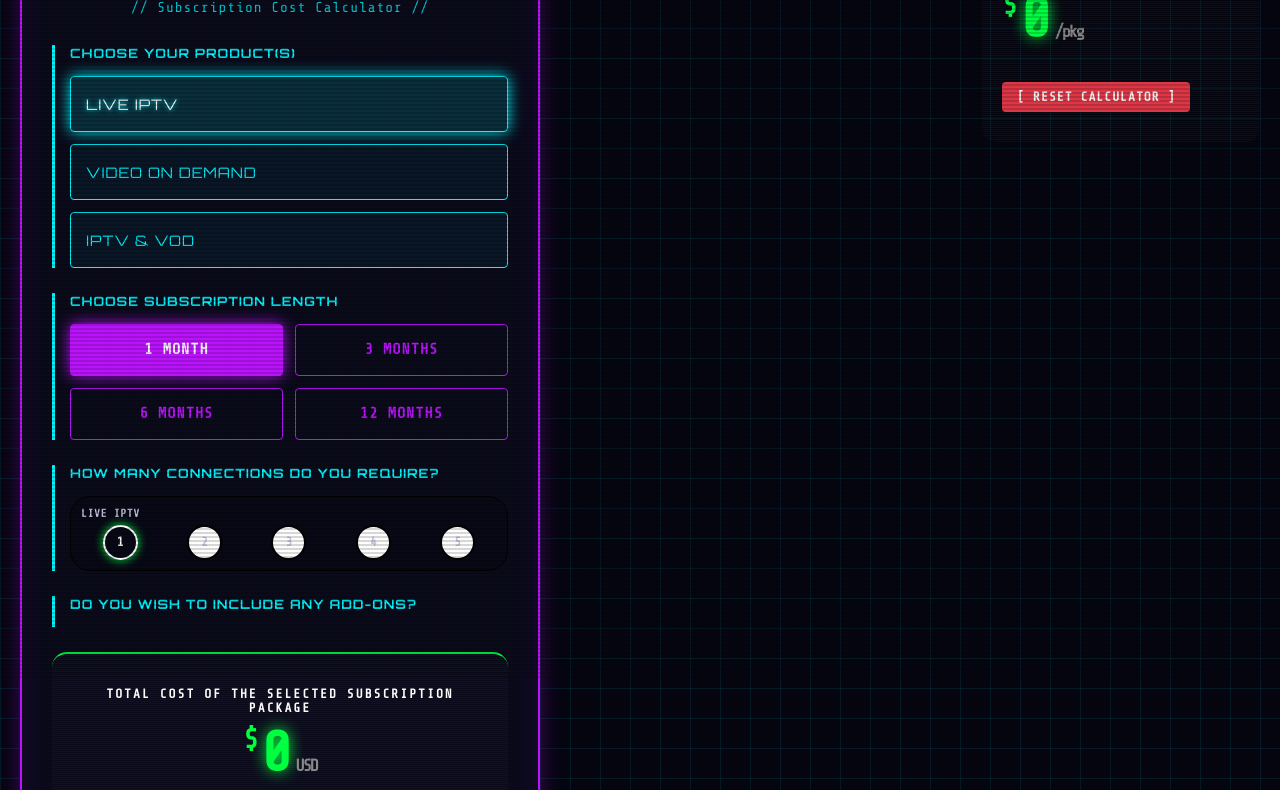
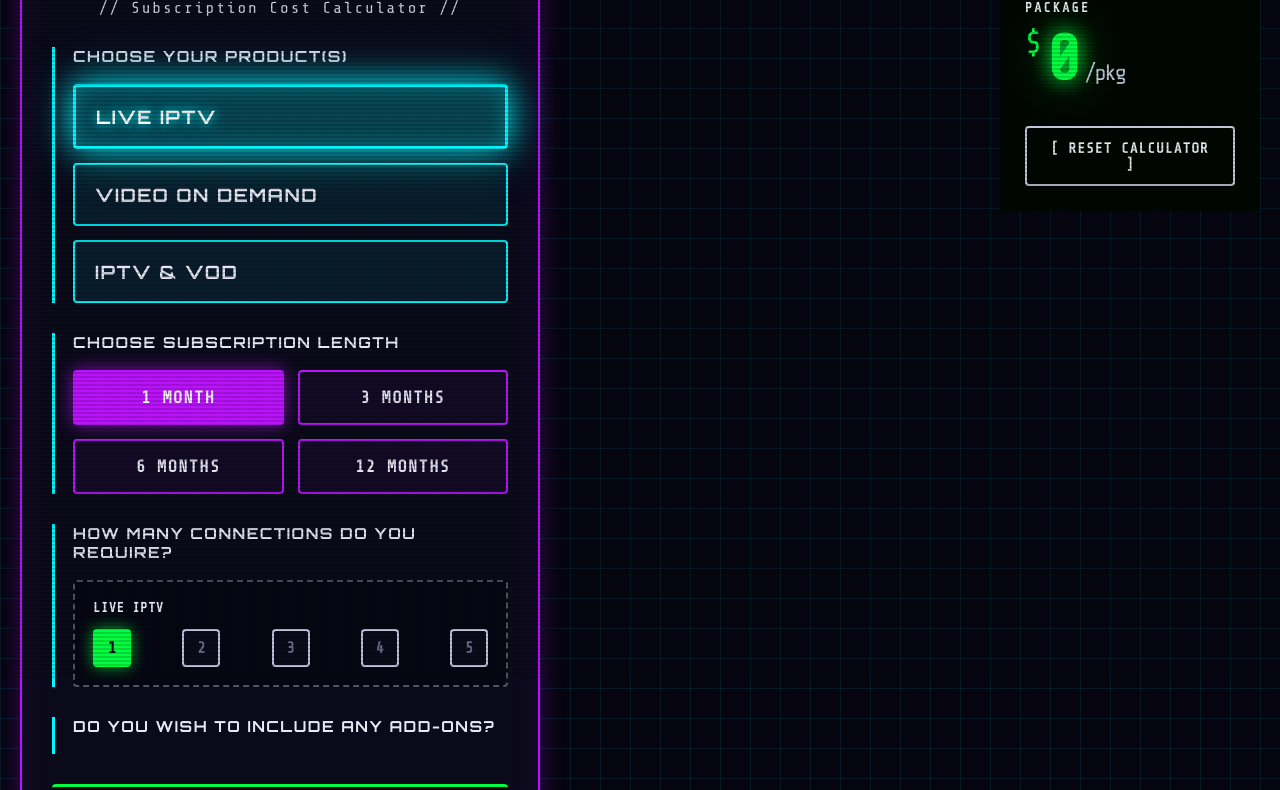
Before and after one commit to Julie-Deaffie/Got-Justo2, a plain HTML site: page index.html in a window 1280 px wide. Shown: the part 122-912 px from the top of the page. Drawn offline with nearby package versions, Linux system fonts and the light colour scheme.

Commit message:
Enhance button styles and adjust font sizes

```diff
--- a/style.css
+++ b/style.css
@@ -117,14 +117,15 @@
     border: 2px solid var(--neon-cyan);
     padding: 18px 20px;
     font-family: var(--font-header);
-    font-size: 1.05em;
+    font-size: 1.15em;
+    font-weight: 700;
     cursor: pointer;
     transition: all 0.3s;
     text-align: left;
     position: relative;
     overflow: hidden;
     text-transform: uppercase;
-    letter-spacing: 1px;
+    letter-spacing: 1.5px;
     border-radius: 4px;
     min-height: 56px;
 }
@@ -149,11 +150,13 @@
 }
 
 .btn-cyber-main.selected {
-    background: rgba(0, 247, 255, 0.2);
-    box-shadow: 0 0 20px rgba(0, 247, 255, 0.6);
+    background: rgba(0, 247, 255, 0.25);
+    box-shadow: 0 0 30px rgba(0, 247, 255, 0.8), 0 0 50px rgba(0, 247, 255, 0.5), inset 0 0 20px rgba(0, 247, 255, 0.3);
     border-color: var(--neon-cyan);
+    border-width: 3px;
     color: #fff;
-    text-shadow: 0 0 8px var(--neon-cyan);
+    text-shadow: 0 0 10px var(--neon-cyan), 0 0 20px rgba(0, 247, 255, 0.5);
+    font-weight: 900;
 }
 
 /* Duration & Addon Buttons (Pills) */
@@ -170,11 +173,11 @@
     padding: 16px 12px;
     font-family: var(--font-data);
     font-weight: bold;
-    font-size: 0.95em;
+    font-size: 1.05em;
     cursor: pointer;
     transition: all 0.2s;
     text-transform: uppercase;
-    letter-spacing: 1px;
+    letter-spacing: 1.5px;
     border-radius: 4px;
     min-height: 52px;
 }
@@ -228,7 +231,7 @@
     height: 38px;
     background: var(--panel-dark);
     border: 2px solid var(--text-dim);
-    color: var(--text-bright);
+    color: #6a6a8a;
     display: flex;
     align-items: center;
     justify-content: center;
@@ -365,13 +368,13 @@
 
     .btn-cyber-main {
         padding: 16px 18px;
-        font-size: 0.95em;
+        font-size: 1.05em;
         min-height: 54px;
     }
 
     .btn-cyber-pill {
         padding: 14px 10px;
-        font-size: 0.85em;
+        font-size: 0.95em;
         min-height: 48px;
     }
 
@@ -414,12 +417,12 @@
     }
 
     .btn-cyber-main {
-        font-size: 0.85em;
+        font-size: 0.95em;
         padding: 14px 16px;
     }
 
     .btn-cyber-pill {
-        font-size: 0.75em;
+        font-size: 0.85em;
         padding: 12px 8px;
     }
 
@@ -470,143 +473,4 @@
     .conn-group {
         min-width: 250px;
     }
-}    box-shadow: 0 0 20px rgba(188, 19, 254, 0.2), inset 0 0 20px rgba(188, 19, 254, 0.1);
-    padding: 25px; border-radius: 5px; position: relative;
 }
-
-/* Header styling */
-.logo-text { font-family: var(--font-header); font-size: 2.5em; margin: 0; letter-spacing: 2px; text-shadow: 0 0 10px var(--neon-cyan); }
-.neon-cyan { color: var(--neon-cyan); }
-.neon-purple { color: var(--neon-purple); }
-.subtitle { font-size: 0.9em; color: var(--neon-cyan); letter-spacing: 1px; margin-bottom: 30px; opacity: 0.8; }
-
-/* Panels and Labels */
-.cyber-panel { margin-bottom: 25px; border-left: 3px solid var(--neon-cyan); padding-left: 15px; text-align: left; }
-.label { color: var(--neon-cyan); font-family: var(--font-header); font-size: 0.8em; margin-bottom: 15px; text-transform: uppercase; letter-spacing: 1px; }
-
-/* Main Product Buttons */
-.vertical-stack { display: flex; flex-direction: column; gap: 12px; }
-.btn-cyber-main {
-    background: rgba(0, 247, 255, 0.05); color: var(--neon-cyan);
-    border: 1px solid var(--neon-cyan); padding: 15px; font-family: var(--font-header);
-    font-size: 0.9em; cursor: pointer; transition: all 0.3s; text-align: left;
-    position: relative; overflow: hidden; text-transform: uppercase;
-}
-
-.btn-cyber-main::before {
-    content: ''; position: absolute; top: 0; left: -100%; width: 100%; height: 100%;
-    background: linear-gradient(90deg, transparent, rgba(0, 247, 255, 0.2), transparent);
-    transition: 0.5s;
-}
-.btn-cyber-main:hover::before { left: 100%; }
-
-.btn-cyber-main.selected {
-    background: rgba(0, 247, 255, 0.15);
-    box-shadow: 0 0 15px var(--neon-cyan);
-    border-color: var(--neon-cyan); color: #fff;
-    text-shadow: 0 0 5px var(--neon-cyan);
-}
-
-/* Duration & Addon Buttons (Pills) */
-.grid-2x2 { display: grid; grid-template-columns: 1fr 1fr; gap: 12px; }
-.btn-cyber-pill {
-    background: transparent; border: 1px solid var(--neon-purple); color: var(--neon-purple);
-    padding: 12px; font-family: var(--font-data); font-weight: bold; cursor: pointer;
-    transition: all 0.2s; text-transform: uppercase; letter-spacing: 1px;
-}
-.btn-cyber-pill:hover { background: rgba(188, 19, 254, 0.1); box-shadow: 0 0 10px var(--neon-purple); }
-.btn-cyber-pill.selected {
-    background: var(--neon-purple); color: #fff; box-shadow: 0 0 15px var(--neon-purple);
-}
-
-/* Connection Nodes (Formerly Bubbles) */
-.connection-row { display: flex; justify-content: center; gap: 15px; flex-wrap: wrap; }
-.conn-group { border: 1px dashed var(--text-dim); padding: 15px; background: rgba(0,0,0,0.2); flex: 1; min-width: 200px; }
-.conn-label { font-size: 0.7em; margin-bottom: 10px; display: block; color: var(--text-dim); }
-
-.bubble-row { display: flex; justify-content: space-between; }
-/* Changing bubbles to digital nodes */
-.bubble {
-    width: 30px; height: 30px; background: var(--panel-dark);
-    border: 1px solid var(--text-dim); color: var(--text-dim);
-    display: flex; align-items: center; justify-content: center; font-size: 0.9em;
-    cursor: pointer; transition: all 0.2s; font-family: var(--font-data);
-}
-.bubble:hover { border-color: var(--neon-green); color: var(--neon-green); }
-.bubble.selected {
-    background: var(--neon-green); color: var(--bg-dark);
-    border-color: var(--neon-green); box-shadow: 0 0 10px var(--neon-green); font-weight: bold;
-}
-
-/* Footer HUD */
-.cyber-hud {
-    background: #000; border-top: 2px solid var(--neon-green); padding: 20px; margin-top: 25px;
-    position: relative; overflow: hidden;
-}
-/* HUD readout effect */
-.cyber-hud::after {
-    content: ''; position: absolute; top: 0; left: 0; right: 0; bottom: 0;
-    background: repeating-linear-gradient(0deg, rgba(0, 255, 65, 0.05) 0px, rgba(0, 255, 65, 0.05) 1px, transparent 1px, transparent 2px);
-    pointer-events: none;
-}
-
-.footer-label { color: var(--neon-green); font-size: 0.7em; margin-bottom: 5px; letter-spacing: 2px; }
-.price-display { font-family: var(--font-data); font-size: 3.5em; letter-spacing: -2px; }
-.neon-green-text { color: var(--neon-green); text-shadow: 0 0 15px var(--neon-green); }
-.currency { font-size: 0.6em; vertical-align: top; margin-right: 5px; color: var(--neon-green); }
-
-.cyber-reset {
-    background: transparent; border: 1px solid var(--text-dim); color: var(--text-dim);
-    font-family: var(--font-data); font-size: 0.8em; padding: 8px 15px; margin-top: 15px;
-    cursor: pointer; transition: 0.3s; letter-spacing: 1px;
-}
-.cyber-reset:hover { border-color: var(--neon-cyan); color: var(--neon-cyan); box-shadow: 0 0 10px var(--neon-cyan); }    font-weight: bold; cursor: pointer;
-}
-.btn-pill.selected { background: #000; color: #fff; }
-
-.connection-row { display: flex; justify-content: center; gap: 10px; flex-wrap: wrap; }
-.conn-group { border: 1px solid #000; padding: 10px; border-radius: 20px; flex: 1; min-width: 180px; }
-.conn-label { font-size: 0.7em; margin-bottom: 5px; display: block; }
-
-.bubble-row { display: flex; justify-content: space-around; }
-.bubble {
-    width: 35px; height: 35px; border-radius: 50%; border: 2px solid #000;
-    display: flex; align-items: center; justify-content: center; font-size: 0.8em;
-    cursor: pointer; background: #fff;
-}
-.bubble.selected { background: var(--justo-red); color: #fff; border-color: #fff; }
-
-.footer-card {
-    background: var(--dark-card); color: #fff; padding: 20px; border-radius: 15px; margin-top: 20px;
-}
-.footer-label { color: var(--justo-red); font-size: 0.8em; margin-bottom: 10px; }
-.price-display { font-size: 3.5em; font-weight: bold; }
-.currency { font-size: 0.5em; vertical-align: top; margin-right: 5px; }
-.per-mo { font-size: 0.3em; color: #888; }
-
-.reset-link { background: none; border: none; color: #aaa; text-decoration: underline; cursor: pointer; margin-top: 15px; }}
-
-button.selected {
-    background: #007bff;
-    color: #fff;
-    border-color: #0056b3;
-}
-
-.users-input-group-wrapper {
-    margin-bottom: 15px;
-}
-
-input[type=range] {
-    width: 100%;
-}
-
-.result-area {
-    text-align: center;
-}
-
-#resetButton {
-    background: #dc3545;
-    color: #fff;
-    border: none;
-    margin-bottom: 10px;
-}
```
